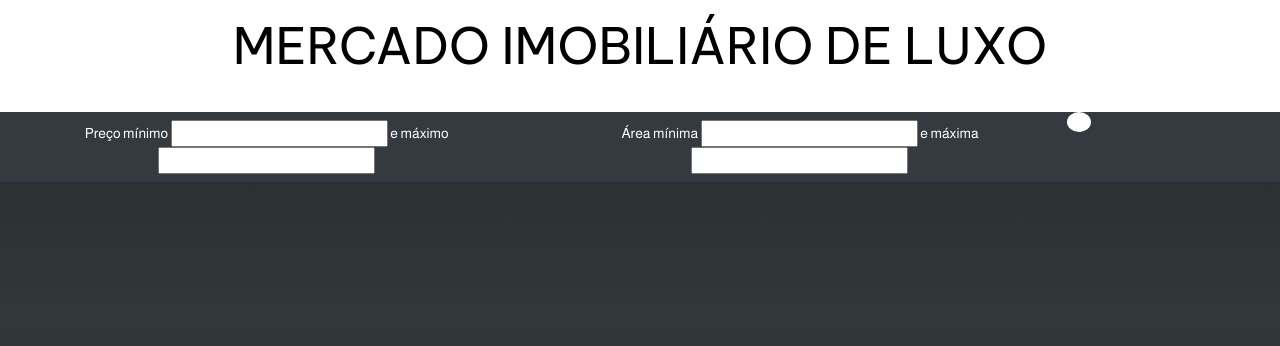
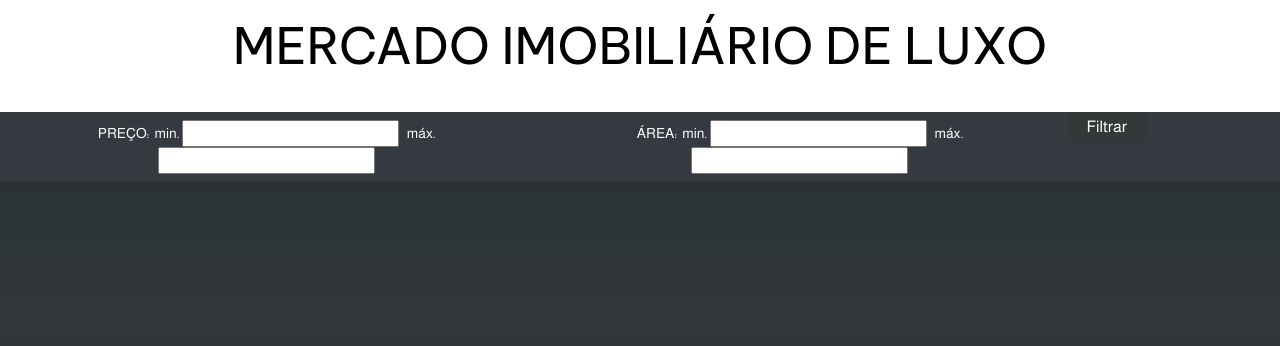
Before and after one commit to gabrielleweyne/Luxury-Real-Estate-Data, a FastAPI app: template templates/home.html in a window 1280 px wide. Shown: the part 111-457 px from the top of the page. Run offline with FastAPI, Linux system fonts and the light colour scheme; the template is opened without the code that fills it, so the values that code supplies are empty; some web fonts are replaced.

Commit message:
botao filtro

```diff
--- a/static/estilo.css
+++ b/static/estilo.css
@@ -29,8 +29,19 @@ body {
     outline: none;
 }
 
+.btnfilter {
+    width: 80px; /* Defina o tamanho desejado para o botão */
+    height: 30px;
+    border-radius: 0%; /* Faz com que as bordas sejam totalmente redondas */
+    overflow: hidden; /* Garante que a imagem não ultrapasse as bordas arredondadas */
+    background-color: #333839; /* Cor de fundo do botão (pode ser ajustada conforme necessário) */
+    border: none; /* Remove a borda padrão do botão */
+    cursor: pointer; /* Adiciona o cursor de ponteiro ao passar o mouse sobre o botão */
+    outline: none;
+}
+
 .btn:hover{
-	background: rgb(169, 169, 169);
+	background: #1F2B2E;
 }
 
 h1{
--- a/templates/home.html
+++ b/templates/home.html
@@ -107,24 +107,24 @@
     <div class="bg-dark container-fluid text-white text-center">
         <div class="row">
             <div class="col-lg-5 col-md-6 py-2"
-                style="display: flex; flex-wrap: wrap; flex-direction: row; align-items: center; justify-content: center;">
+                style="display: flex; flex-wrap: wrap; flex-direction: row; align-items: center; justify-content: center; line-height: center;">
                 <small>
-                    Preço mínimo
+                    PREÇO:&nbsp;&nbsp;min.
                     <input type="number" name="min-price" id="min-price" value="{{price_range.min}}" min="0">
-                    e máximo
+                    &nbsp;&nbsp;máx.
                     <input type="number" name="max-price" id="max-price" value="{{price_range.max}}" min="0">
                 </small>
             </div>
             <div class="col-lg-5 col-md-6 py-2"
                 style="display: flex; flex-wrap: wrap; flex-direction: row; align-items: center; justify-content: center;">
                 <small>
-                    Área mínima
+                    ÁREA:&nbsp;&nbsp;min.
                     <input type="number" name="min-area" id="min-area" value="{{area_range.min}}" min="1">
-                    e máxima
+                    &nbsp;&nbsp;máx.
                     <input type="number" name="max-area" id="max-area" value="{{area_range.max}}" min="1">
                 </small>
             </div>
-            <button type="button" class="btn btn-primary" onclick="filter()">Filtrar</button>
+            <button type="button" class="btnfilter btn-primary" onclick="filter()">Filtrar</button>
         </div>
     </div>
 
```
